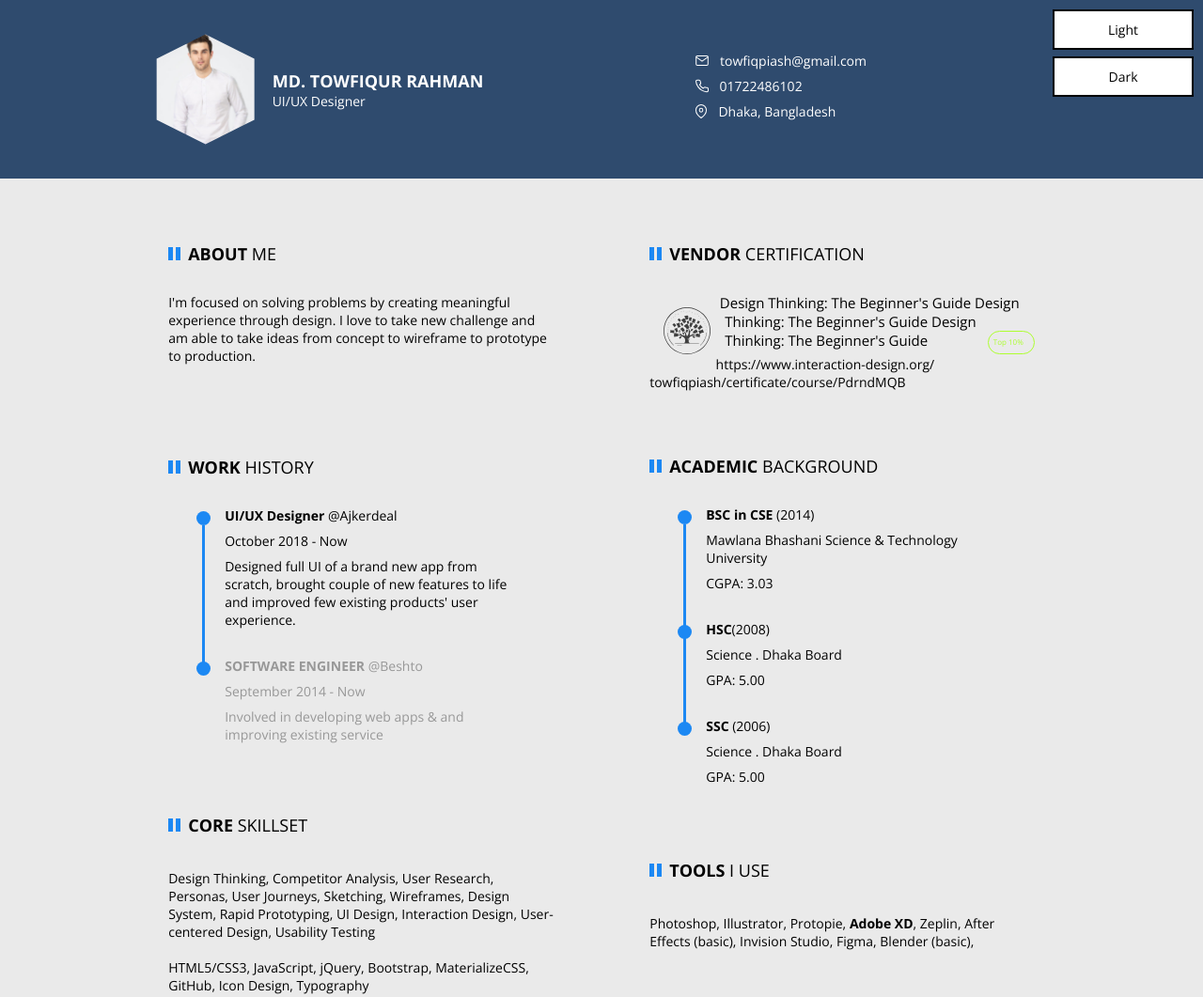
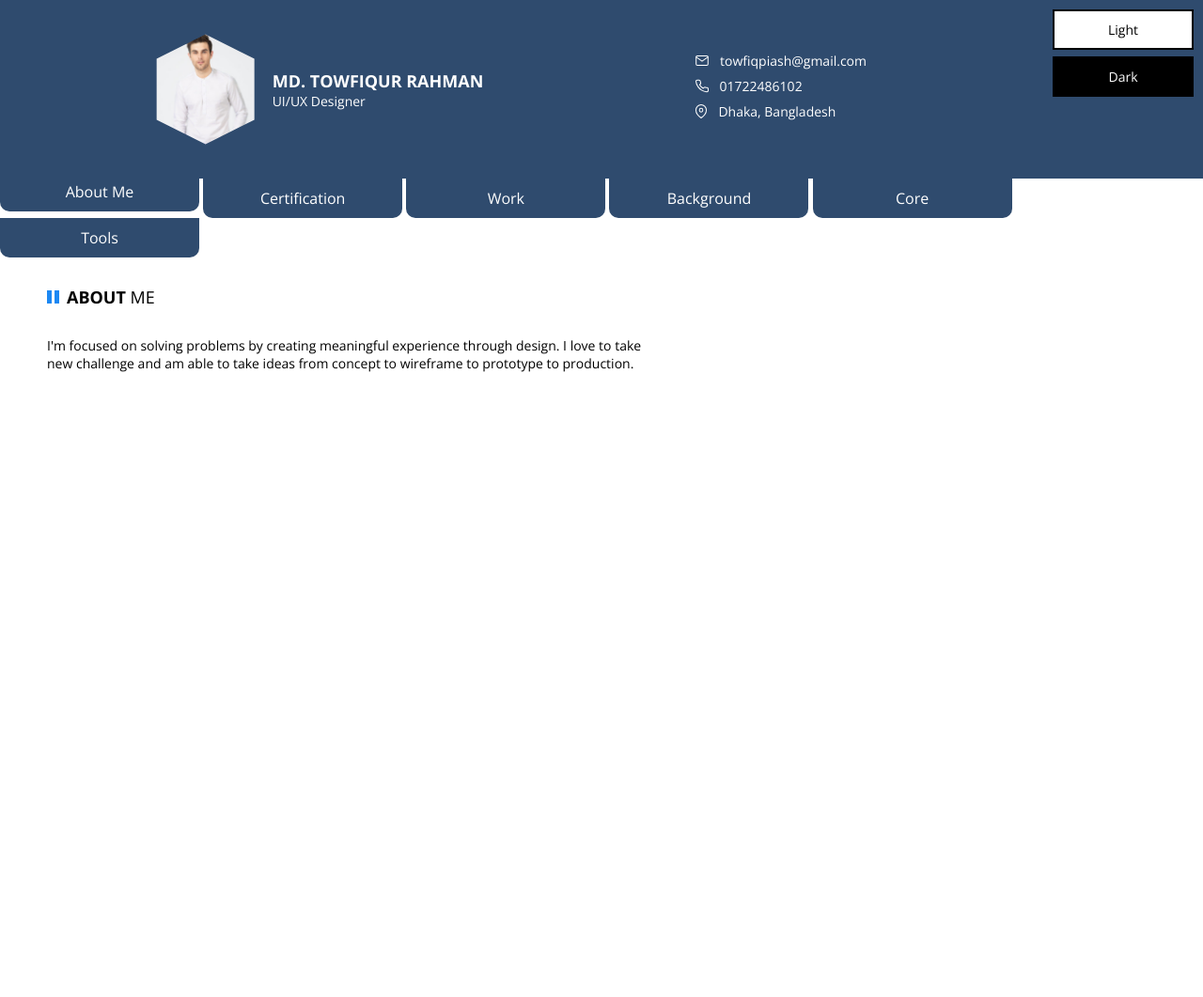
Before and after one commit to DanikLebedev/Sam_Solutions, a plain HTML site: page index.html in a window 1280 px wide. Shown: the top 1061 px of the page at 94% size. After the commit the page ends 800 px from the top, so only its background shows below. Drawn offline with nearby package versions, Linux system fonts and the light colour scheme.

Commit message:
Add tabs

```diff
--- a/css/style.css
+++ b/css/style.css
@@ -8,6 +8,8 @@
     --text-color: #3b3b3b3;
     --dark-theme: #ffffff;
     --bg-header: #2F4B6E;
+    --tabs_bg: #fff;
+    --color_tabs_dark-theme: #000;
 
 }
 
@@ -175,13 +177,13 @@ section {
 
 /***------------------------------***/
 
-.work_and_background-wrapper{
-    display: grid;
-    grid-template-columns: 40% 40%;
-    grid-template-rows: 1fr;
-    justify-content: space-around;
-    align-items: center;
-}
+/*.work_and_background-wrapper{*/
+/*    display: grid;*/
+/*    grid-template-columns: 40% 40%;*/
+/*    grid-template-rows: 1fr;*/
+/*    justify-content: space-around;*/
+/*    align-items: center;*/
+/*}*/
 
 ul{
     list-style: none;
@@ -219,14 +221,10 @@ ul > li:before{
     top: 20px;
     left: 6px;
     width: 3px;
-    height: 60%;
+    height: 58%;
     background: #1C88F3;
 }
 
-
-.background {
-    margin-top: 45px;
-}
 
 .list__title {
     margin-top: 30px;
@@ -261,6 +259,7 @@ ul > li:before{
 
 .core {
     width: 40%;
+    height: 100%;
 }
 
 .tools {
@@ -305,63 +304,6 @@ ul > li:before{
     transform: scale(1.1);
 }
 
-/*theme switcher */
-.main-wrapper {
-    transition: all 0.3s;
-}
-
-.dark-layout:checked ~ .main-wrapper {
-    background: #000000;
-    color: var(--dark-theme);
-}
-
-.dark-layout:checked ~ .main-wrapper header {
-    background: #000000;
-}
-
-.light-layout:checked ~ .main-wrapper {
-    background: #eaeaea;
-    color: #000000;
-}
-
-input[type="radio"] {
-    position: absolute;
-    visibility: hidden;
-}
-
-
-
-.layout-buttons {
-    display: block;
-    width: 150px;
-    padding: 10px 0;
-    text-align: center;
-    border: 2px solid black;
-    box-sizing: border-box;
-    font-size: 0.875em;
-    cursor: pointer;
-    transition: .2s ease;
-    background: #ffffff;
-}
-
-.layout-buttons:hover {
-    border-radius: 20px;
-}
-
-
-.settings-box-element_light {
-    display: block;
-    position: fixed;
-    top: 10px;
-    right: 10px;
-}
-
-.settings-box-element_dark {
-    display: block;
-    position: fixed;
-    top: 60px;
-    right: 10px;
-}
 
 /*icon animation*/
 
@@ -461,7 +403,7 @@ input[type="radio"] {
     }
 
     .work_and_background-wrapper {
-        flex-direction: column;
+        grid-template-columns: 40%;
         justify-content: center;
         align-items: center;
     }
@@ -494,6 +436,8 @@ input[type="radio"] {
 }
 
 
+
+
 @media (max-width: 415px) {
     .work__list:after  {
         height: 62.5%;
@@ -509,3 +453,130 @@ input[type="radio"] {
     }
 
 }
+
+.work,.core,.tools,.certification,.about,.background {
+    width: 50%;
+    padding: 30px 50px;
+    display: none;
+    height: 58vh;
+}
+
+input[name=tab] + label {
+    display:inline-block;
+    text-align: center;
+    padding: 10px;
+    background:  var(--bg-header);
+    color: #ffffff;
+    width: 15%;
+    transition: all .5s ease;
+    border-radius: 0px 0px 10px 10px;
+    cursor: pointer;
+
+}
+
+input[id="tab-1"]:checked ~ .content .about,
+input[id="tab-2"]:checked ~ .content .certification,
+input[id="tab-3"]:checked ~ .content .work,
+input[id="tab-4"]:checked ~ .content .background,
+input[id="tab-5"]:checked ~ .content .core,
+input[id="tab-6"]:checked ~ .content .tools{
+    display: block;
+}
+
+input[name=tab]:checked + label {
+  transform: translateY(-7px);
+}
+
+
+
+input[name=tab] + label:hover {
+  transform: scale(1.03);
+
+}
+
+.content {
+    margin: 0 auto;
+}
+
+/*theme switcher */
+.main-wrapper {
+    transition: all 0.3s;
+    height: 100%;
+}
+
+.dark-layout:checked ~ .main-wrapper  {
+    background: #000000;
+    color: var(--dark-theme);
+
+}
+
+.dark-layout:checked + label {
+    background: #ffffff;
+    color: #000000;
+}
+.light-layout:checked + label {
+    background: #ffffff;
+}
+
+.dark-layout + label {
+    background: #000000;
+    color: #ffffff;
+}
+
+
+.dark-layout:checked ~ .main-wrapper header {
+    background: #000000;
+}
+
+.dark-layout:checked ~ .main-wrapper .content .about {
+    background: #000000;
+}
+
+.dark-layout:checked ~ .main-wrapper  .tabs {
+    background: var(--tabs_bg);
+    color: var(--color_tabs_dark-theme);
+
+}
+
+.light-layout:checked ~ .main-wrapper .content {
+    color: #000000;
+}
+
+input[type="radio"] {
+    position: absolute;
+    visibility: hidden;
+}
+
+
+
+.layout-buttons {
+    display: block;
+    width: 150px;
+    padding: 10px 0;
+    text-align: center;
+    border: 2px solid black;
+    box-sizing: border-box;
+    font-size: 0.875em;
+    cursor: pointer;
+    transition: .2s ease;
+    background: #ffffff;
+}
+
+.layout-buttons:hover {
+    border-radius: 20px;
+}
+
+
+.settings-box-element_light {
+    display: block;
+    position: fixed;
+    top: 10px;
+    right: 10px;
+}
+
+.settings-box-element_dark {
+    display: block;
+    position: fixed;
+    top: 60px;
+    right: 10px;
+}
--- a/index.html
+++ b/index.html
@@ -44,9 +44,13 @@
                </div>
            </div>
        </header>
-       <section class="about_and_certification">
-           <div class="container">
-               <div class="about_and_certification-wrapper">
+       <input type="radio" name="tab" id="tab-1" checked><label class="tabs" for="tab-1">About Me</label>
+       <input type="radio" name="tab" id="tab-2"><label class="tabs" for="tab-2">Certification</label>
+       <input type="radio" name="tab" id="tab-3"><label class="tabs" for="tab-3">Work</label>
+       <input type="radio" name="tab" id="tab-4"><label class="tabs" for="tab-4">Background</label>
+       <input type="radio" name="tab" id="tab-5"><label class="tabs" for="tab-5">Core</label>
+       <input type="radio" name="tab" id="tab-6"><label  class="tabs" for="tab-6">Tools</label>
+       <div class="content">
            <div class="about">
                <div class="about__title titles">
                    <div class="icon">
@@ -71,12 +75,6 @@
                <p class="certification__description">Design Thinking: The Beginner's Guide Design Thinking: The Beginner's Guide Design Thinking: The Beginner's Guide  <span class="top10">Top 10%</span></p>
                <p class="certification__link">https://www.interaction-design.org/ towfiqpiash/certificate/course/PdrndMQB</p>
            </div>
-               </div>
-           </div>
-       </section>
-       <section class="work_and_background">
-           <div class="container">
-               <div class="work_and_background-wrapper">
        <div class="work">
            <div class="about__title titles">
                <div class="icon">
@@ -122,12 +120,6 @@
                </li>
            </ul>
        </div>
-               </div>
-           </div>
-       </section>
-       <section class="core_and_tools">
-           <div class="container">
-               <div class="core_and_tools-wrapper">
        <div class="core">
            <div class="about__title titles">
                <div class="icon">
@@ -155,28 +147,26 @@
        </div>
        </div>
    </div>
-       </section>
-       <section class="gallery">
-           <div class="container">
-               <div class="row">
-                   <div class="gallery__item">
-                   </div>
-                   <div class="gallery__item">
-                   </div>
-                   <div class="gallery__item">
-                   </div>
-               </div>
-               <div class="row">
-                   <div class="gallery__item">
-                   </div>
-                   <div class="gallery__item">
-                   </div>
-                   <div class="gallery__item">
-                   </div>
-               </div>
-           </div>
-       </section>
-   </div>
+
+<!--       <section class="gallery">-->
+<!--           <div class="container">-->
+<!--               <div class="row">-->
+<!--                   <div class="gallery__item">-->
+<!--                   </div>-->
+<!--                   <div class="gallery__item">-->
+<!--                   </div>-->
+<!--                   <div class="gallery__item">-->
+<!--                   </div>-->
+<!--               </div>-->
+<!--               <div class="row">-->
+<!--                   <div class="gallery__item">-->
+<!--                   </div>-->
+<!--                   <div class="gallery__item">-->
+<!--                   </div>-->
+<!--                   <div class="gallery__item">-->
+<!--                   </div>-->
+<!--               </div>-->
+<!--           </div>-->
+<!--       </section>-->
 </body>
-
 </html>
```
Also changed, not shown: 1 other file. Lines whose indentation alone changed are shown as unchanged.
